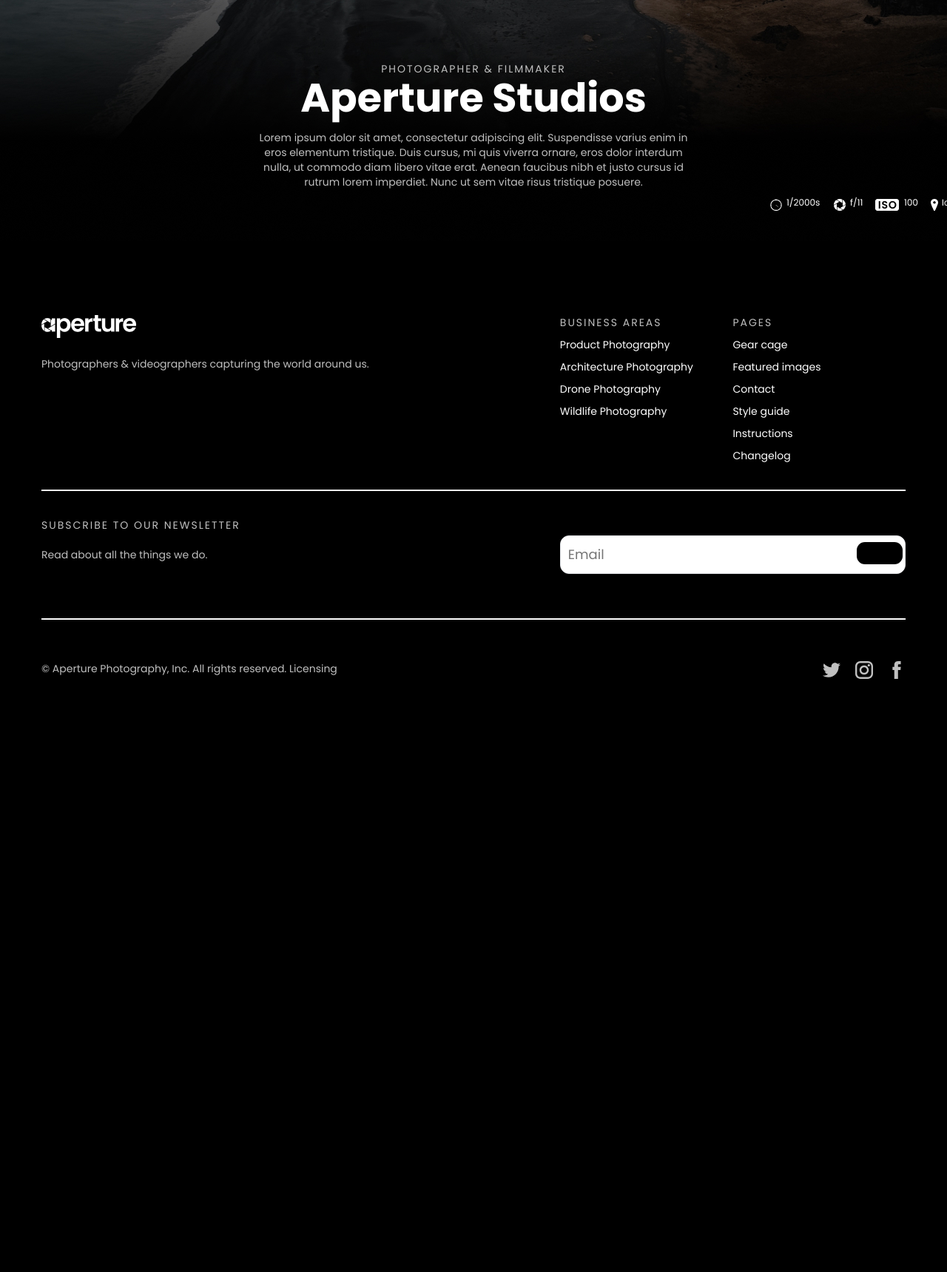
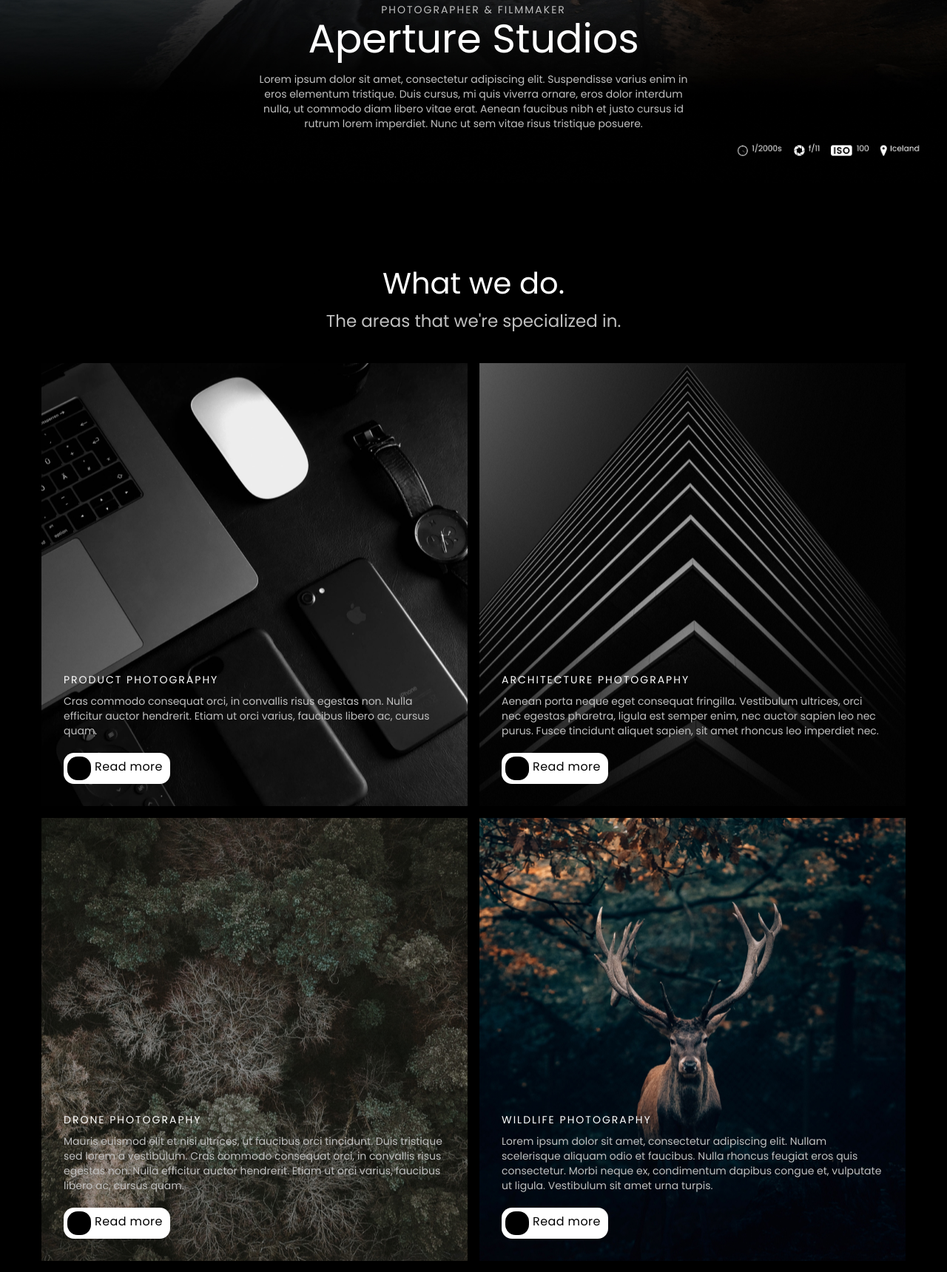
Before and after one commit to pasha-z25/Aperture, a plain HTML site: page index.html in a window 1280 px wide. Shown: the part 480-2200 px from the top of the page at 74% size. Before the commit the page ends 1503 px from the top, so only its background shows below. Drawn offline with Linux system fonts and the light colour scheme.

Commit message:
add new sections

```diff
--- a/css/global.css
+++ b/css/global.css
@@ -59,4 +59,6 @@ h2,
 h3,
 h4 {
   line-height: 1.1;
+  font-weight: 400;
+  font-size: inherit;
 }
--- a/css/style.css
+++ b/css/style.css
@@ -44,7 +44,11 @@
   margin-left: auto;
   margin-right: auto;
 }
+.container.wide {
+  max-width: calc(1316px + 2rem);
+}
 .btn {
+  display: inline-block;
   font-family: 'Poppins', sans-serif;
   font-size: 16px;
   font-weight: 400;
@@ -59,6 +63,43 @@
   text-align: center;
 }
 .btn-animate {
+  position: relative;
+  padding-left: 42px;
+  padding-right: 10px;
+  transition: all 0.2s linear;
+  z-index: 1;
+}
+.btn-animate::before {
+  content: '';
+  display: block;
+  position: absolute;
+  top: 5px;
+  left: 5px;
+  width: 32px;
+  height: 32px;
+  border-radius: 14px;
+  background-color: #000000;
+  transition: all 0.2s linear;
+  z-index: -1;
+}
+.btn-animate:hover {
+  color: #fff;
+  padding-left: 26px;
+  padding-right: 26px;
+}
+.btn-animate:hover::before {
+  width: calc(100% - 10px);
+}
+.section-title {
+  font-size: 40px;
+  line-height: 1.05;
+  color: #ffffff;
+  margin-bottom: 15px;
+}
+.section-subtitle {
+  font-size: 23px;
+  line-height: 30px;
+  margin-bottom: 42px;
 }
 /*------HEADER---------------------------------------------------------------------------------*/
 .header {
@@ -136,7 +177,8 @@
 
 /*------BANNER---------------------------------------------------------------------------------*/
 .main-banner {
-  min-height: 716px;
+  /* min-height: 716px; */
+  aspect-ratio: 2.01/1;
   background: url('../images/main_banner_params.jpg') no-repeat center/cover;
   align-items: flex-end;
   padding-bottom: 70px;
--- a/index.html
+++ b/index.html
@@ -7,6 +7,7 @@
   <meta name="viewport" content="width=device-width, initial-scale=1.0">
   <title>Aperture</title>
   <link rel="stylesheet" href="./css/style.css">
+  <link rel="stylesheet" href="./dist/main.css">
   <link rel="stylesheet" href="./css/media.css">
 </head>
 
@@ -43,6 +44,94 @@
           Duis cursus, mi quis viverra ornare, eros dolor interdum nulla, ut commodo diam libero vitae erat. Aenean
           faucibus nibh et justo cursus id rutrum lorem imperdiet. Nunc ut sem vitae risus tristique posuere.
         </p>
+      </div>
+    </section>
+    <section class="our-work">
+      <div class="container">
+        <div class="text-center">
+          <h2 class="section-title">
+            What we do.
+          </h2>
+          <p class="section-subtitle">The areas that we're specialized in.</p>
+        </div>
+        <div class="wrapper">
+          <div class="card card-1">
+            <h2 class="card__title spacing2 uppercase color-white">Product Photography</h2>
+            <p class="card__description">
+              Cras commodo consequat orci, in convallis risus egestas non. Nulla efficitur auctor hendrerit. Etiam ut
+              orci varius, faucibus libero ac, cursus quam.
+            </p>
+            <a href="#" class="card__link btn btn-default btn-animate">
+              Read more
+            </a>
+          </div>
+          <div class="card card-2">
+            <h2 class="card__title spacing2 uppercase color-white">Architecture Photography</h2>
+            <p class="card__description">
+              Aenean porta neque eget consequat fringilla. Vestibulum ultrices, orci nec egestas pharetra, ligula est
+              semper enim, nec auctor sapien leo nec purus. Fusce tincidunt aliquet sapien, sit amet rhoncus leo
+              imperdiet nec.
+            </p>
+            <a href="#" class="card__link btn btn-default btn-animate">
+              Read more
+            </a>
+          </div>
+          <div class="card card-3">
+            <h2 class="card__title spacing2 uppercase color-white">Drone Photography</h2>
+            <p class="card__description">
+              Mauris euismod elit et nisi ultrices, ut faucibus orci tincidunt. Duis tristique sed lorem a vestibulum.
+              Cras commodo consequat orci, in convallis risus egestas non. Nulla efficitur auctor hendrerit. Etiam ut
+              orci varius, faucibus libero ac, cursus quam.
+            </p>
+            <a href="#" class="card__link btn btn-default btn-animate">
+              Read more
+            </a>
+          </div>
+          <div class="card card-4">
+            <h2 class="card__title spacing2 uppercase color-white">Wildlife Photography</h2>
+            <p class="card__description">
+              Lorem ipsum dolor sit amet, consectetur adipiscing elit. Nullam scelerisque aliquam odio et faucibus.
+              Nulla rhoncus feugiat eros quis consectetur. Morbi neque ex, condimentum dapibus congue et, vulputate ut
+              ligula. Vestibulum sit amet urna turpis.
+            </p>
+            <a href="#" class="card__link btn btn-default btn-animate">
+              Read more
+            </a>
+          </div>
+        </div>
+        <!-- <div class="video">
+          <iframe width="100%" height="100%" src="https://www.youtube.com/embed/FmNvEpkqytY"
+            title="YouTube video player" frameborder="0"
+            allow="accelerometer; autoplay; clipboard-write; encrypted-media; gyroscope; picture-in-picture"
+            allowfullscreen></iframe>
+        </div> -->
+      </div>
+    </section>
+    <section class="sunset">
+      <div class="container wide">
+        <div class="wrapper">
+          <h3 class="spacing2 uppercase color-white">Sunset at Mount Fuji</h3>
+          <p>
+            Duis tristique sed lorem a vestibulum. Cras commodo consequat orci, in convallis risus egestas non.
+          </p>
+        </div>
+      </div>
+    </section>
+    <section class="tools">
+      <div class="wrapper flex flex-wrap items-center">
+        <div class="text">
+          <p class="spacing2 uppercase">The Gear cage</p>
+          <h2 class="title color-white">The tools that we use.</h2>
+          <p class="description">
+            The say that "no place is boring if you've had a good night's sleep and have a pocket full of unexposed
+            film". While we don't shoot (a lot) of film these days — these are the tools that we actually use everyday
+            to capture the amazing things around us.
+          </p>
+          <a href="" class="btn btn-default btn-animate">
+            Check it out
+          </a>
+        </div>
+        <img class="photo" src="./images/photo_params.jpg" alt="photo">
       </div>
     </section>
   </main>
--- /dev/null
+++ b/scss/_variables.scss
@@ -0,0 +1,4 @@
+$sm: 565px;
+$md: 768px;
+$lg: 992px;
+$xl: 1200px;
--- /dev/null
+++ b/scss/main.scss
@@ -0,0 +1,106 @@
+// @import url(./our-work.scss);
+
+// @import url(variables);
+
+.our-work {
+  padding-top: 115px;
+  padding-bottom: 100px;
+  .wrapper {
+    display: grid;
+    gap: 16px;
+
+    @media (min-width: 700px) {
+      grid-template-columns: repeat(2, 1fr);
+    }
+  }
+  .card {
+    aspect-ratio: 1/1.04;
+    padding: 30px;
+    display: flex;
+    flex-direction: column;
+    justify-content: flex-end;
+    &-1 {
+      background: #00000050 url('../images/card_1.jpg') no-repeat center/cover;
+    }
+    &-2 {
+      background: #00000050 url('../images/card_2.jpg') no-repeat center/cover;
+    }
+    &-3 {
+      background: #00000050 url('../images/card_3.jpg') no-repeat center/cover;
+    }
+    &-4 {
+      background: #00000050 url('../images/card_4.jpg') no-repeat center/cover;
+    }
+    &__title {
+      margin-bottom: 10px;
+    }
+    &__description {
+      margin-bottom: 20px;
+      line-height: 16px;
+      @media (min-width: 700px) {
+        line-height: 20px;
+      }
+    }
+    &__link {
+      max-width: max-content;
+    }
+  }
+  // .video {
+  //   height: 500px;
+  // }
+}
+
+.sunset {
+  display: flex;
+  align-items: center;
+  // min-height: 600px;
+  aspect-ratio: 2.4/1;
+  background: url('../images/mountains_params.jpg') no-repeat center/cover;
+  .wrapper {
+    max-width: 300px;
+    margin-left: auto;
+  }
+}
+
+.tools {
+  .wrapper {
+    position: relative;
+    z-index: 1;
+    @media (min-width: 700px) {
+      > * {
+        width: 50%;
+      }
+    }
+    .text {
+      padding: 50px 1rem;
+      @media (min-width: 700px) {
+        padding: 1rem;
+      }
+      @media (min-width: 1200px) {
+        padding: 100px;
+      }
+      .title {
+        font-size: 28px;
+        line-height: 1.14;
+        margin-top: 0.5rem;
+        margin-bottom: 1rem;
+      }
+      .description {
+        margin-bottom: 20px;
+      }
+    }
+    .photo {
+      position: absolute;
+      z-index: -1;
+      inset: 0;
+      width: 100%;
+      height: 100%;
+      object-fit: cover;
+      @media (min-width: 700px) {
+        position: static;
+        width: 50%;
+        height: initial;
+      }
+    }
+  }
+}
--- /dev/null
+++ b/scss/our-work.scss
@@ -0,0 +1,18 @@
+@import url('./_variables.scss');
+
+.our-work {
+  .wrapper {
+    display: grid;
+    gap: 1rem;
+
+    @media (min-width: $lg) {
+      grid-template-columns: repeat(2, 1fr);
+    }
+  }
+  .card {
+    aspect-ratio: 1.04/1;
+  }
+  .video {
+    height: 500px;
+  }
+}
```
Also changed, not shown: dist/main.css (added), dist/our-work.css (added), 2 other files.
